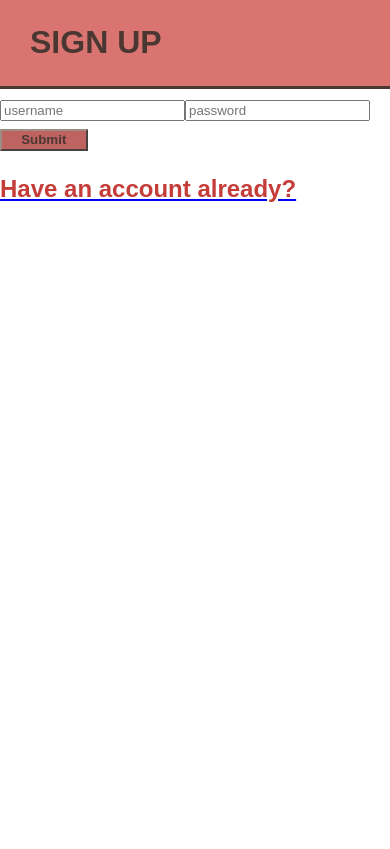
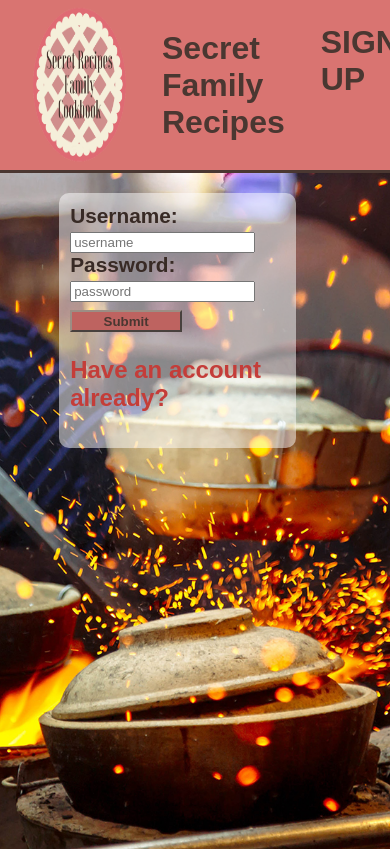
Before and after one commit to Secret-Family-Recipes-Cookbook-3/front-end, a React (Create React App) app in the folder secret-family-recipes/: page /signuppage in a window 390 px wide. Built offline with nearby package versions, Linux system fonts and the light colour scheme; a web font is replaced by a local one.

Commit message:
media query for login and sign up pages

```diff
--- a/secret-family-recipes/src/App.css
+++ b/secret-family-recipes/src/App.css
@@ -51,6 +51,11 @@ h2 {
   color: #856258;
 }
 
+.loglink {
+  text-decoration: none;
+  color: #4A3731;
+}
+
 .search {
   display: flex;
   width: 100%;
@@ -80,3 +85,24 @@ h2 {
   border: solid black 1px;
   background-color: darkred;
 }
+
+.login-form {
+  display: flex;
+  flex-direction: column;
+  width: 25%;
+  margin-left: 33%;
+  margin-top: 5%;
+  background-color: rgba(255, 255, 255, 0.5);
+  padding: 3%;
+  border-radius: 10px;
+}
+@media(max-width: 700px) {
+  .login-form {
+    width: 55%;
+    margin-left: 15%;
+  }
+}
+
+.submitbutton {
+  width: 7rem;
+}
--- a/secret-family-recipes/src/components/LoginPage.js
+++ b/secret-family-recipes/src/components/LoginPage.js
@@ -80,9 +80,9 @@ function LoginPage(props) {
         </LogoHolder>
       </NavBar2>
 
-      <form onSubmit={handleSubmit(onSubmit)}>
+      <form onSubmit={handleSubmit(onSubmit)} className="login-form">
 
-        <label htmlFor="username">Username:
+        <label htmlFor="username">Username:&#8201;&#8201;&#8201;
           <input
             id="username"
             name="username"
@@ -98,7 +98,7 @@ function LoginPage(props) {
         </label>
         {errors.username && errors.username.message}
 
-        <label htmlFor="password">Password:
+        <label htmlFor="password">Password:&#8201;&#8201;&#8201;&#8201;
           <input
             id="password"
             name="password"
@@ -115,11 +115,11 @@ function LoginPage(props) {
         </label>
         {errors.password && errors.password.message}
 
+        <SubmitButton type="submit" className="submitbutton" >Submit</SubmitButton>
 
-        <SubmitButton type="submit">Submit</SubmitButton>
-        <Link to='/signuppage' >
-        <h3>Dont have an account yet?</h3>
-      </Link>
+        <Link to='/signuppage' className="loglink" >
+          <h3>Dont have an account yet?</h3>
+        </Link>
       </form>
     </Body>
 
--- a/secret-family-recipes/src/components/SignUpPage.js
+++ b/secret-family-recipes/src/components/SignUpPage.js
@@ -3,6 +3,8 @@ import { useForm } from 'react-hook-form';
 import { Link } from 'react-router-dom';
 import axios from 'axios';
 import styled from "styled-components";
+import Signupbg from "../images/signupbg.jpg";
+import Logo from "../images/logo.png";
 
 const NavBar2= styled.div `
     background-color: #d97471;
@@ -11,6 +13,23 @@ const NavBar2= styled.div `
     padding-left: 30px;
     border-bottom: 3px solid #4A3731;
     margin-bottom: 10px;
+`;
+
+const LogoImg = styled.img `
+  max-width: 100px;
+  height: auto;
+  margin-right: 2rem;
+`;
+
+const LogoHolder = styled.div `
+  display: flex;
+`;
+
+const Login = styled.h1 `
+    margin-left: 30%;
+    @media(max-width:800px) {
+      margin-left: 10%;
+    }
 `;
 
 const SubmitButton = styled.button `
@@ -23,6 +42,17 @@ const SubmitButton = styled.button `
     &:hover {
         background-color: #d97471;
     }
+`;
+
+const Body1 = styled.div `
+    background-image: url(${Signupbg});
+    background-repeat: no-repeat;
+    background-attachment: fixed;
+    background-position: center;
+    background-size: cover;
+    padding-bottom: 3rem;
+    width: 100%;
+    min-height: 94.9vh;
 `;
 
 function SignUpPage (props) {
@@ -40,9 +70,20 @@ function SignUpPage (props) {
   }
 
   return (
-    <form onSubmit={handleSubmit(onSubmit)}>
-      <NavBar2><h1 className="Logo">SIGN UP</h1></NavBar2>
+    <Body1>
+      <NavBar2>
+        <LogoHolder>
+          <LogoImg src={Logo} alt="cherry pie logo" />
+          <h2 className="Logo">Secret Family Recipes</h2>
+          <Login className="Logo">SIGN UP</Login>
+        </LogoHolder>
+      </NavBar2>
+
+      <form onSubmit={handleSubmit(onSubmit)} >
+      <div  className="login-form">
+      <label htmlFor="username1">Username:&#8201;&#8201;&#8201;
       <input
+        id="username1"
         name="username"
         placeholder='username'
         ref={register({
@@ -53,9 +94,12 @@ function SignUpPage (props) {
           }
         })}
       />
+      </label>
       {errors.username && errors.username.message}
 
+      <label htmlFor="password1">Password:&#8201;&#8201;&#8201;&#8201;
       <input
+        id="password1"
         name="password"
         type="password"
         placeholder="password"
@@ -67,13 +111,16 @@ function SignUpPage (props) {
           }
         })}
       />
+      </label>
       {errors.password && errors.password.message}
 
-     <SubmitButton type="submit">Submit</SubmitButton>
-      <Link to='/' >
+     <SubmitButton type="submit" className="submitbutton" >Submit</SubmitButton>
+      <Link to='/' className="loglink" >
         <h3>Have an account already?</h3>
       </Link>
+      </div>
     </form>
+    </Body1>
   );
 }
 
```
Also changed, not shown: secret-family-recipes/src/images/signupbg.jpg (added).
